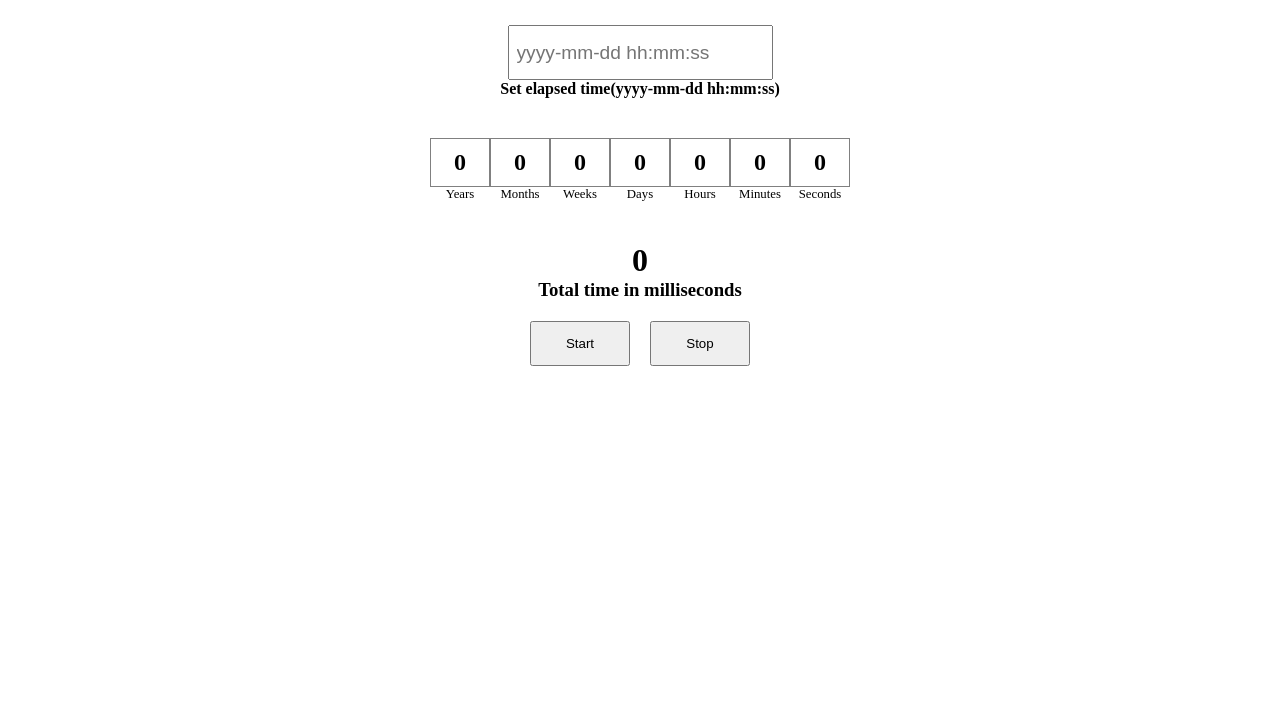
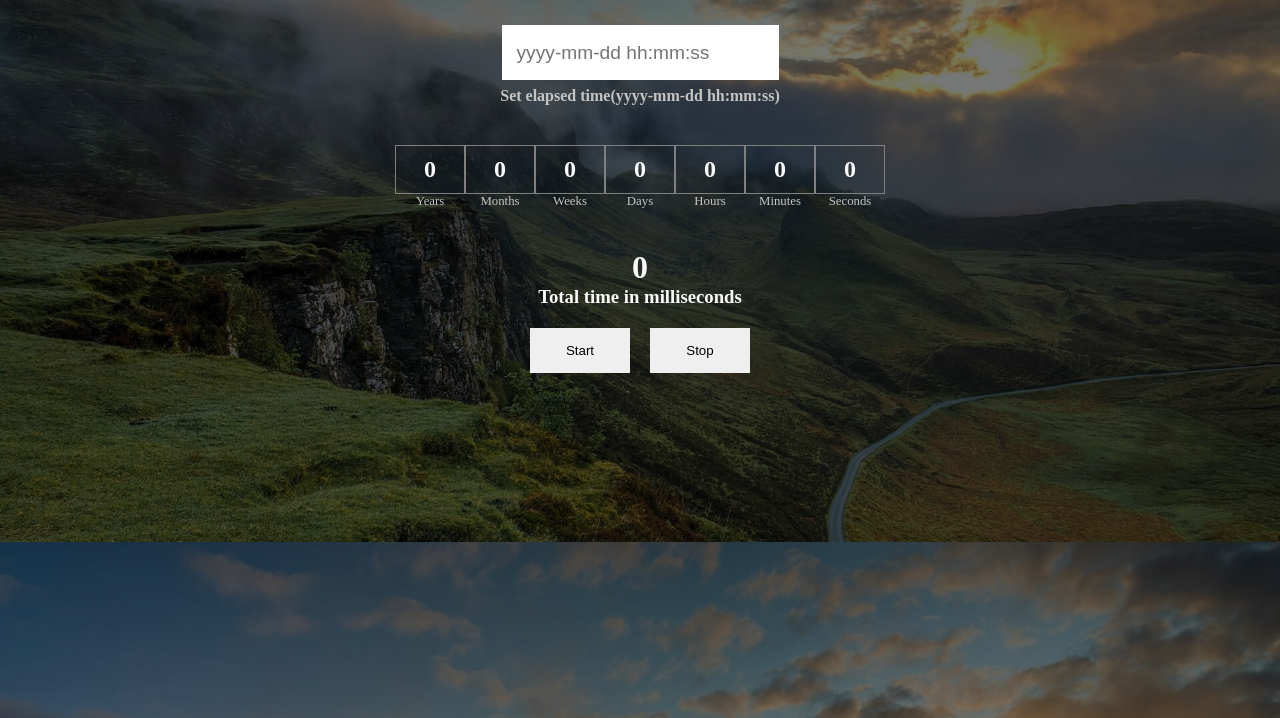
Before and after one commit to isonguyom/countdown-timer, a plain HTML site: page index.html in a window 1280 px wide. Shown: the part 82-800 px from the top of the page. Drawn offline with nearby package versions, Linux system fonts and the light colour scheme.

Commit message:
Add styles and clean code

```diff
--- a/app.js
+++ b/app.js
@@ -13,9 +13,8 @@ const oneYear = oneMonth * 12;
 const app = createApp({
     data() {
         return {
-            msg: "Countdown Timer!",
+            msg: "Vuejs Countdown Timer",
             elapsedTime: null,
-            // currentTime: new Date().getTime(),
             timeOut: 0,
             timeDiff: 0,
             daysDiff: 0,
@@ -36,9 +35,8 @@ const app = createApp({
         countDown() {
             if (this.elapsedTime != null) {
 
+                this.timeDiff = Math.abs(new Date(this.elapsedTime).getTime() - new Date().getTime());
 
-                this.timeDiff = Math.abs(new Date(this.elapsedTime).getTime() - new Date().getTime());
-                // this.daysDiff = this.timeDiff.toFixed(0);
                 if (this.timeDiff > 0 && this.elapsedTime != null) {
                     this.timeOut = setTimeout(() => {
                         this.timeDiff--
@@ -82,18 +80,9 @@ const app = createApp({
             this.minutes = 0
             this.seconds = 0
             clearTimeout(this.timeOut)
-            // clearTimeout(this.timeOut)
         }
 
-        // pauseCountDown() {
-        //     !this.countDownTimer()
-        // }
     },
-    mounted() {
-        // this.countDown()
-        // console.log(this.countDownTimer())
-    }
-
 })
 
 app.mount("#app")
--- a/style.css
+++ b/style.css
@@ -12,6 +12,11 @@ body {
     -webkit-text-size-adjust: 100%;
     text-size-adjust: 100%;
     font-size: 100%;
+    background: url("./bg.jpg") center;
+    background-color: rgba(0, 0, 0, 0.534);
+    background-size: cover;
+    background-blend-mode: soft-light;
+    color: #f8f8f8;
 }
 
 div.time-input-wrapper {
@@ -19,9 +24,15 @@ div.time-input-wrapper {
 }
 
 input#timeInput {
-    padding: 7px;
+    padding: 7px 15px;
     height: 55px;
     font-size: 1.2rem;
+    margin-bottom: 7px;
+    border: none;
+}
+
+div.time-input-wrapper h4 {
+    color: #c4c4c4;
 }
 
 .timer-wrapper {
@@ -31,13 +42,15 @@ input#timeInput {
     text-align: center;
     margin: 40px 0;
     font-size: 0.8rem;
+    color: #c4c4c4;
 }
 
 .timer-wrapper h4 {
     padding: 10px;
-    width: 60px;
+    width: 70px;
     border: 1px solid gray;
     font-size: 1.5rem;
+    color: #f8f8f8;
 }
 
 button {
@@ -46,8 +59,18 @@ button {
     min-width: 100px;
     cursor: pointer;
     margin-top: 20px;
+    border: none;
+}
+
+button:hover {
+    background-color: #776135;
+    color: #f8f8f8;
 }
 
 button#startBtn {
     margin-right: 20px;
 }
+
+*:focus {
+    outline: 2px solid #b19255;
+}
```
Also changed, not shown: dist/app.dev.js (+4 -11 lines), index.html (+1 -1 lines), bg.jpg (added).
